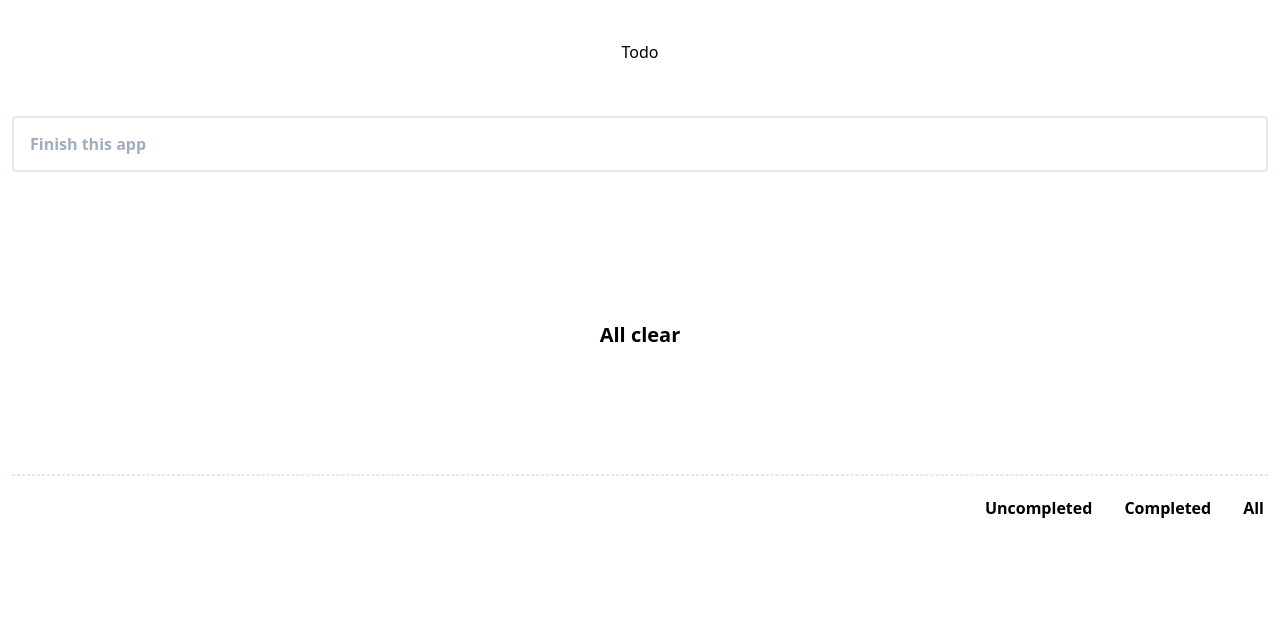
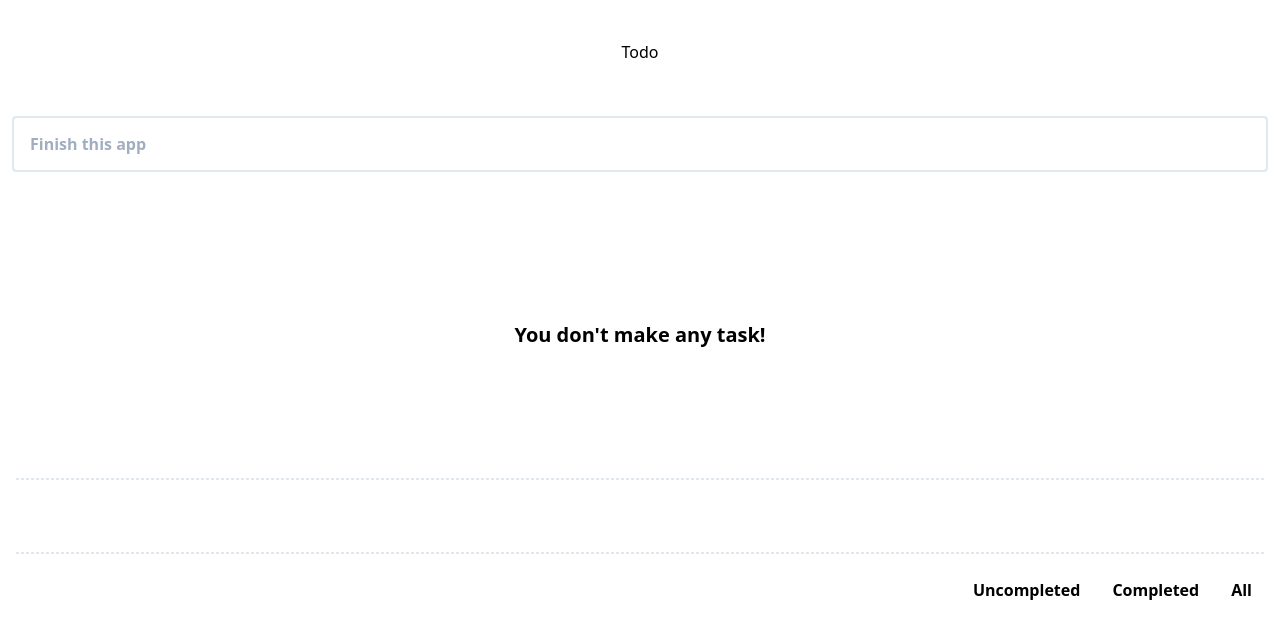
Before and after one commit to MedJamal/Angular-To-Do-App, an Angular app: page / in a window 1280 px wide. Shown: the top 638 px of the page. Built offline with nearby package versions, Linux system fonts and the light colour scheme; what md5-typescript would draw is missing.

Commit message:
add remaining task count, some styling, fix bugs

```diff
--- a/src/app/app.component.html
+++ b/src/app/app.component.html
@@ -8,7 +8,7 @@
       <div class="w-full p-3" >
         <div class="mb-6">
           <div>
-            <input [(ngModel)]="todoInput" (keyup.enter)="addTodo(this)" class="bg-grey-lighter appearance-none border-2 border-grey-lighter rounded w-full py-4 px-4 text-grey-darker font-semibold leading-tight focus:outline-none focus:bg-grey-light focus:border-blue-lighter" id="todoInput" type="text" placeholder="Finish this app">
+            <input [(ngModel)]="todoInput" (keyup.enter)="addTodo(this)" class="bg-grey-lighter appearance-none border-2 border-grey-light rounded w-full py-4 px-4 text-grey-darker font-semibold leading-tight focus:outline-none focus:bg-grey-light" id="todoInput" type="text" placeholder="Finish this app">
           </div>
         </div>
       </div>
@@ -16,21 +16,21 @@
 
     <div class="p-3">
       <div *ngIf="todos.length === 0; else todoList">
-        <div class="flex w-full bg-grey my-20 px-5 py-5 justify-center text-xl font-semibold">
-          <p>All clear</p>
+        <div class="flex w-full my-20 px-5 py-5 justify-center text-xl text-grey font-semibold">
+          <p>You don't make any task!</p>
         </div>
       </div>
     </div>
 
     <div *ngIf="todos.length > 0">
       <div class="flex mb-2 px-3" *ngFor="let todo of filtringTodos()" >
-        <div *ngIf="todo.onEdit === false" (dblclick)="onEditTodo(todo)" class="flex w-2/3 items-center {{!todo.isDone ? 'bg-grey' : 'bg-green italic'}} py-1 px-1 text-xl font-semibold">
+        <div *ngIf="todo.onEdit === false" (dblclick)="onEditTodo(todo)" class="flex w-2/3 items-center {{!todo.isDone ? 'bg-grey' : 'bg-green italic'}} py-3 px-3 text-xl font-semibold rounded-bl-lg rounded-tl-lg">
           {{ todo.todo }}
         </div>
-        <div class="flex w-full items-center bg-grey-lighter py-1 px-1 text-xl font-bold" *ngIf="todo.onEdit === true" >
-          <input [(ngModel)]="EditTodoInput" (keyup.enter)="editTodo(todo)" (keyup.esc)="cancelEdit(todo)" class="flex w-full items-center bg-grey-lighter py-1 px-1 text-xl font-semibold" id="todoInput" type="text">
+        <div class="flex w-full items-center bg-grey-lighter py-1 px-1 text-xl font-bold border-2 border-grey rounded-lg" *ngIf="todo.onEdit === true" >
+          <input [(ngModel)]="EditTodoInput" (keyup.enter)="editTodo(todo)" (keyup.esc)="cancelEdit(todo)" class="flex w-full h-10 items-center bg-grey-lighter py-1 px-1 text-xl font-semibold focus:outline-none" id="todoInput" type="text">
         </div>
-        <div *ngIf="todo.onEdit === false" class="flex items-center justify-center w-1/3 bg-grey-light py-1 px-1 ">
+        <div *ngIf="todo.onEdit === false" class="flex items-center justify-center w-1/3 bg-grey-light py-1 px-1 rounded-br-lg rounded-tr-lg">
           <div class="flex">
               <i (click)="doneTodo(todo)" class="fas fa-check-circle text-3xl px-5 {{!todo.isDone ? 'text-blue' : 'text-green'}}"></i>
             </div>
@@ -41,20 +41,28 @@
       </div>
     </div>
 
-    <div class="border border-dashed m-3"></div>
+    <!-- <div class="fixed sticky pin-b bg-grey-lighter"> -->
+      <div class="border border-dashed m-4"></div>
+
+      <div class="flex justify-end pr-3">
+        <p class="font-bold rounded-full  py-2 px-4 {{ tasksRemaiming() === 'All done' ? 'bg-green text-white' : 'bg-grey text-grey-darkest' }}">{{ tasksRemaiming() }}</p>
+      </div>
+
+      <div class="border border-dashed m-4"></div>
 
 
-    <div class="inline-flex justify-end">
-      <button (click)="filterTodos = 'uncompleted'" class="{{ filterTodos === 'uncompleted' ? 'bg-grey cursor-not-allowed' : 'bg-grey-light'}}  hover:bg-grey text-grey-darkest font-bold py-2 px-4 rounded-l">
+      <div class="flex justify-end mb-10 px-3">
+        <button (click)="filterTodos = 'uncompleted'" class="{{ filterTodos === 'uncompleted' ? 'bg-grey cursor-not-allowed' : 'bg-grey-light'}} focus:outline-none hover:bg-grey text-grey-darkest font-bold py-2 px-4 rounded-l">
           Uncompleted
         </button>
-      <button (click)="filterTodos = 'completed'" class="{{ filterTodos === 'completed' ? 'bg-grey cursor-not-allowed' : 'bg-grey-light'}} hover:bg-grey text-grey-darkest font-bold py-2 px-4">
+        <button (click)="filterTodos = 'completed'" class="{{ filterTodos === 'completed' ? 'bg-grey cursor-not-allowed' : 'bg-grey-light'}} focus:outline-none hover:bg-grey text-grey-darkest font-bold py-2 px-4">
           Completed
         </button>
-      <button (click)="filterTodos = 'all'" class="{{ filterTodos === 'all' ? 'bg-grey cursor-not-allowed' : 'bg-grey-light'}} hover:bg-grey text-grey-darkest font-bold py-2 px-4 rounded-r">
+        <button (click)="filterTodos = 'all'" class="{{ filterTodos === 'all' ? 'bg-grey cursor-not-allowed' : 'bg-grey-light'}} focus:outline-none hover:bg-grey text-grey-darkest font-bold py-2 px-4 rounded-r">
           All
         </button>
       </div>
+    <!-- </div> -->
 
 
   </div>
--- a/src/app/app.component.ts
+++ b/src/app/app.component.ts
@@ -30,6 +30,8 @@ export class AppComponent {
   EditTodoInput: string;
   tasksToShow: boolean;
   filterTodos: string;
+  isOnEdit: boolean;
+
 
 
   constructor(){
@@ -44,6 +46,8 @@ export class AppComponent {
     this.EditTodoInput = '';
     // Get todos from local storage.
     this.todos = JSON.parse(localStorage.getItem('todos'));
+
+    this.isOnEdit = false;
 
     this.tasksToShow = false;
     this.filterTodos = 'all';
@@ -75,8 +79,9 @@ export class AppComponent {
   }
 
   onEditTodo(todo){
-    // console.log(todo);
-    // console.log(this.todos.indexOf(todo));
+
+    if(this.isOnEdit) return;
+    this.isOnEdit = true;
 
     // chenge onEdit property of element to true to show the input and hide the text of the current todo
     this.todos[this.todos.indexOf(todo)].onEdit = true;
@@ -86,24 +91,26 @@ export class AppComponent {
   }
 
   editTodo(todo){
-    if (this.EditTodoInput.length === 0) return this.todos[this.todos.indexOf(todo)].onEdit = false;
+    if (this.EditTodoInput.length === 0) {
+      this.todos[this.todos.indexOf(todo)].onEdit = false;
+      this.isOnEdit = false;
+      return;
+    }
     let todoItem = this.todos[this.todos.indexOf(todo)];
 
     todoItem.todo = this.EditTodoInput;
     todoItem.onEdit = false;
+    this.isOnEdit = false;
     localStorage.setItem('todos', JSON.stringify(this.todos));
   }
 
   cancelEdit(todo){
     this.EditTodoInput = '';
     this.todos[this.todos.indexOf(todo)].onEdit = false;
+    this.isOnEdit = false;
+
+    console.log('called');
   }
-
-  // (clickOutside)="outSideClicked(todo)"
-  // outSideClicked(todo){
-  //   this.EditTodoInput = '';
-  //   this.todos[this.todos.indexOf(todo)].onEdit = false;
-  // }
 
   doneTodo(todo){
     this.todos[this.todos.indexOf(todo)].isDone = !this.todos[this.todos.indexOf(todo)].isDone;
@@ -117,4 +124,18 @@ export class AppComponent {
     if (this.filterTodos === 'completed') return this.todos.filter(todo => todo.isDone);
   }
 
+  tasksRemaiming(){
+    let remaining = this.todos.filter(todo => !todo.isDone).length;
+
+    if (remaining === 0) {
+      return 'All done';
+    } else if (remaining === 1) {
+      return 'One task left';
+    } else {
+      return `${remaining} tasks left`;
+    }
+
+    return this.todos.filter(todo => !todo.isDone).length;
+  }
+
 }
--- a/src/index.html
+++ b/src/index.html
@@ -6,7 +6,7 @@
   <base href="/">
 
   <meta name="viewport" content="width=device-width, initial-scale=1">
-  <link rel="icon" type="image/x-icon" href="favicon.ico">
+  <link rel="icon" type="image/x-icon" href="list.ico">
 
   <!-- Tailwind css -->
   <link href="https://cdn.jsdelivr.net/npm/tailwindcss/dist/tailwind.min.css" rel="stylesheet">
@@ -14,7 +14,9 @@
   <!-- Font Awesome -->
   <link rel="stylesheet" href="https://use.fontawesome.com/releases/v5.6.3/css/all.css" integrity="sha384-UHRtZLI+pbxtHCWp1t77Bi1L4ZtiqrqD80Kn4Z8NTSRyMA2Fd33n5dQ8lWUE00s/" crossorigin="anonymous">
 </head>
-<body>
+<body class="bg-grey-lightes">
+
   <app-root></app-root>
+
 </body>
 </html>
```
Also changed, not shown: 1 other file (tests, documents, lock files or other folders). Lines whose indentation alone changed are shown as unchanged.
